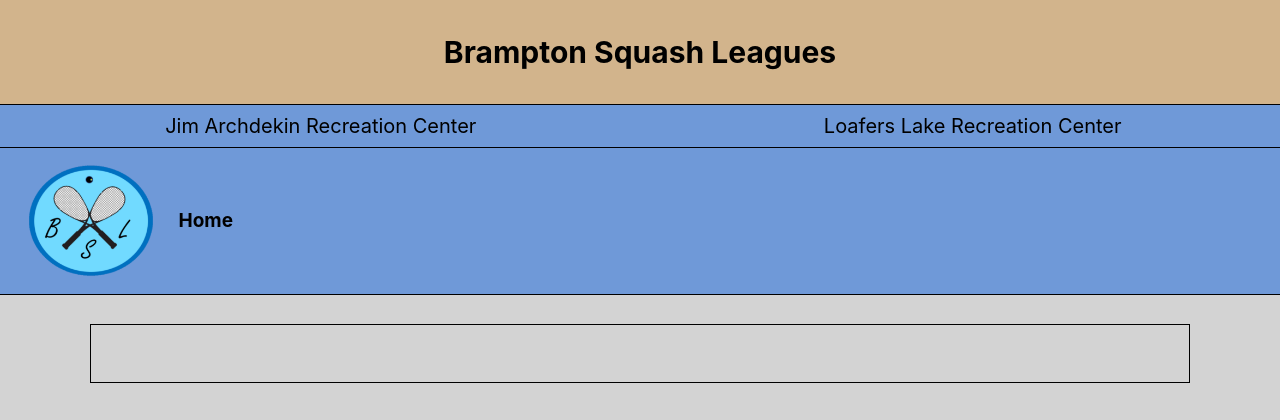
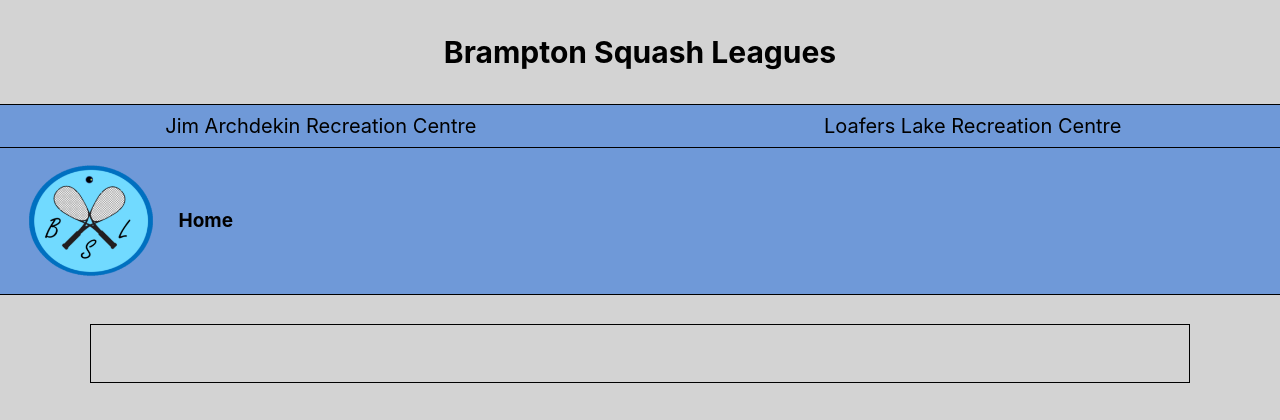
Before and after one commit to Siarnt/brampton-squash, a Flask app: page /1-sign_up in a window 1280 px wide. Shown: the top 420 px of the page. Run offline with Flask 2, Linux system fonts and the light colour scheme; data that the repository does not hold is empty; some libraries are stand-ins or nearby versions.

Commit message:
changing header color and spelling

```diff
--- a/static/styles.css
+++ b/static/styles.css
@@ -61,7 +61,7 @@ hr {
 
 }
 .top-header {
-    background-color: tan;
+    background-color: lightgray;
     border-bottom: 1px solid black;
 }
 .bottom-header {
--- a/templates/base.html
+++ b/templates/base.html
@@ -26,9 +26,9 @@
     </div>
         <table class="bottom-banner-table">
             <tr>
-                <td>Jim Archdekin Recreation Center</td>
+                <td>Jim Archdekin Recreation Centre</td>
                 <td></td>
-                <td>Loafers Lake Recreation Center</td>
+                <td>Loafers Lake Recreation Centre</td>
             </tr>
         </table>
     <nav class="navbar navbar-expand-lg navbar-light">
```
